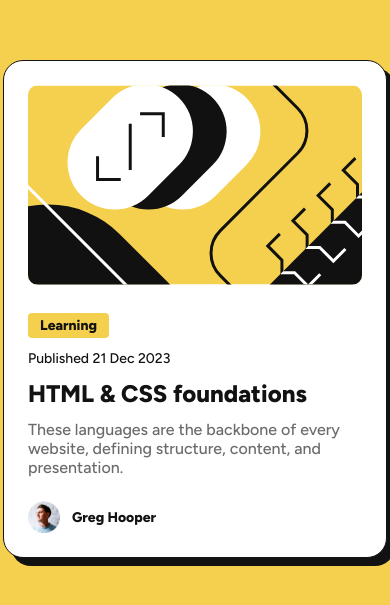
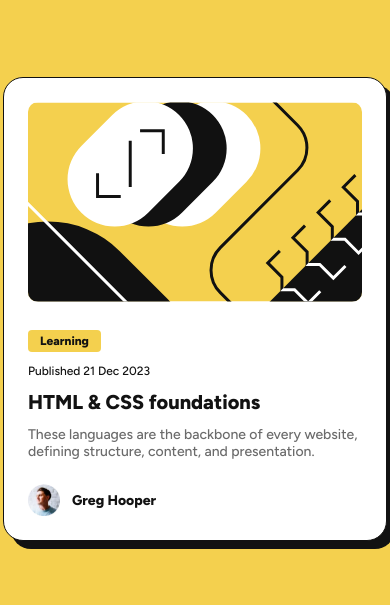
Before and after one commit to ayfersahinn/frontend-mentor-projects, a plain HTML site: page blog-preview-card/index.html in a window 390 px wide. Shown: the part 113-718 px from the top of the page. Drawn offline with Linux system fonts and the light colour scheme.

Commit message:
add responsive styles

```diff
--- a/blog-preview-card/style.css
+++ b/blog-preview-card/style.css
@@ -33,8 +33,16 @@ body {
   flex-direction: column;
   gap: 24px;
 }
+@media screen and (max-width: 375.98px) {
+  .blog-card {
+    width: 327px !important;
+  }
+  .blog-img img {
+    width: 279px;
+  }
+}
 .blog-img img {
-  height: 200px;
+  max-height: 200px;
   border-radius: 10px;
 }
 .content {
@@ -47,18 +55,19 @@ body {
   padding: 4px 12px;
   border-radius: 4px;
   align-self: flex-start;
-  font-size: 14px;
+  font-size: clamp(12px, 2vw, 14px);
   font-weight: 800;
 }
 .publish-date {
-  font-size: 14px;
+  font-size: clamp(12px, 2vw, 14px);
 }
 .title {
-  font-size: 24px;
+  font-size: clamp(20px, 4vw, 24px);
   font-weight: 800;
 }
 .description {
   font-weight: 500;
+  font-size: clamp(14px, 2vw, 16px);
   color: var(--light-gray);
 }
 .author {
```
